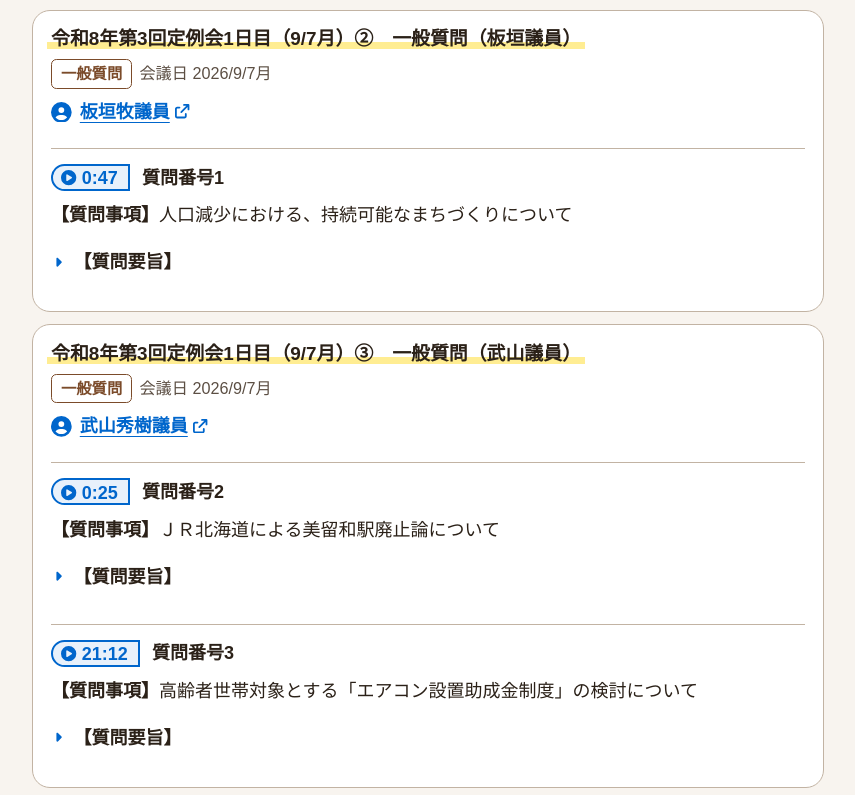
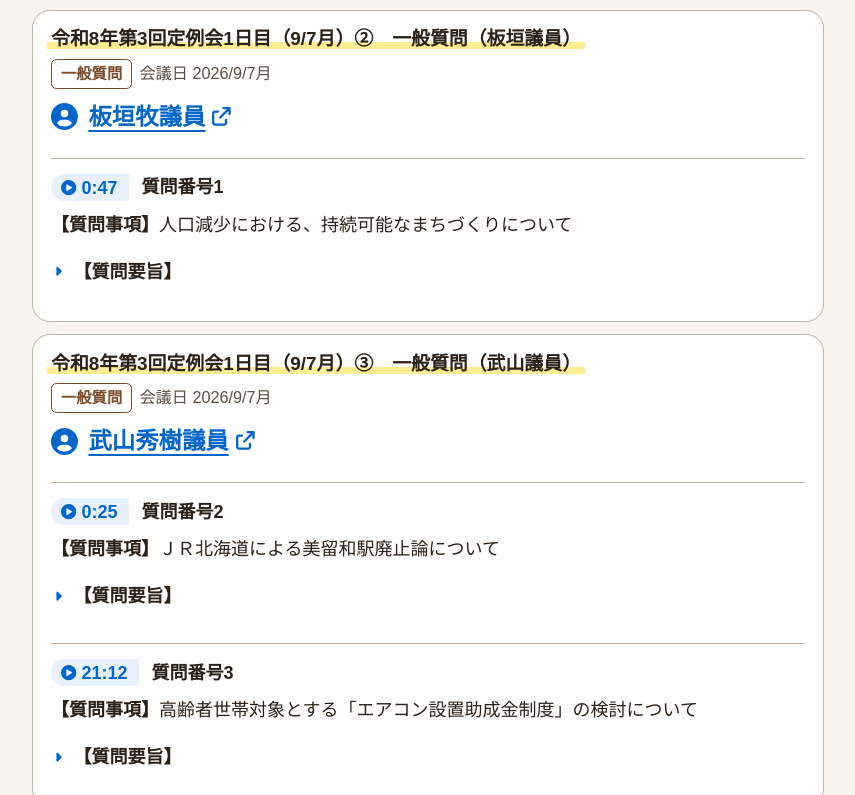
Before and after one commit to toliodesign/teshikaga-app-gikai, a plain HTML site: page index.html in a window 1280 px wide. Shown: the part 842-1637 px from the top of the page, without its empty margins (212-1067 px from the left). Drawn offline with Linux system fonts and the light colour scheme; a web font is replaced by a local one.

Commit message:
Add files via upload

```diff
--- a/style.css
+++ b/style.css
@@ -48,6 +48,7 @@ mark{background:var(--mark);color:inherit}
 .gist{white-space:pre-line}
 .mem{display:inline-flex;align-items:center;margin:.4rem 0;color:var(--lnk);font-weight:700;text-decoration:none}
 .mem span{text-decoration:underline;text-underline-offset:.2em}   /* 名前の下の文字をなくしたので、リンクだとわかるよう、名前に下線を引く */
+.card .mem{font-size:1.3em}   /* 動画の枠の中の議員名：1.3倍（議員別の見出し下の名前は、そのまま） */
 .mem:hover span{text-decoration-thickness:.12em}
 .kb{min-height:2.5rem;padding:.2rem .8rem;border:1px solid var(--pri);border-radius:.3rem;background:transparent;color:var(--pri);font-weight:700;font-size:.95rem}
 .kb[aria-pressed="true"]{background:var(--pri);color:var(--priink)}
@@ -107,6 +108,6 @@ input[type=search]::placeholder{color:var(--sub);opacity:1}   /* 検索窓の例
 
 .ic-mem{width:1.15em;height:1.15em;margin-right:.45em;flex:none}   /* 議員名の前の「円の中に人型」（リンクと同じ色。人型は透けて白抜きに見える） */
 
-a.t{box-sizing:border-box;display:inline-flex;align-items:center;gap:.3em;height:1.5rem;padding:.1rem .55rem 0 .45rem;margin:.05rem .4rem .05rem 0;border:2px solid var(--lnk);border-radius:999px 0 0 999px;background:var(--tbg);color:var(--lnk);text-decoration:none;line-height:1;vertical-align:middle;position:relative;top:-.08em}   /* 時刻のリンク：「（▶） 0:47」の丸いボタン。余白は、押しやすさ（高さ24px以上）を保てる範囲で最小に */
+a.t{box-sizing:border-box;display:inline-flex;align-items:center;gap:.3em;height:1.5rem;padding:.1rem .65rem 0 .55rem;margin:.05rem .4rem .05rem 0;border:0;border-radius:999px 0 0 999px;background:var(--tbg);color:var(--lnk);text-decoration:none;line-height:1;vertical-align:middle;position:relative;top:-.08em}   /* 時刻のリンク：「（▶） 0:47」の丸いボタン。余白は、押しやすさ（高さ24px以上）を保てる範囲で最小に */
 a.t:hover{background:var(--lnk);color:var(--tin)}
 .ic-play{width:.85em;height:.85em;flex:none;overflow:visible;margin-top:-.05rem}   /* 枠の上の余白(.1rem)ぶん中身が下がるので、アイコンだけ半分戻して、枠の上下の中央に置く。実際の描画で上下の余白を測って決めた値 */
```
